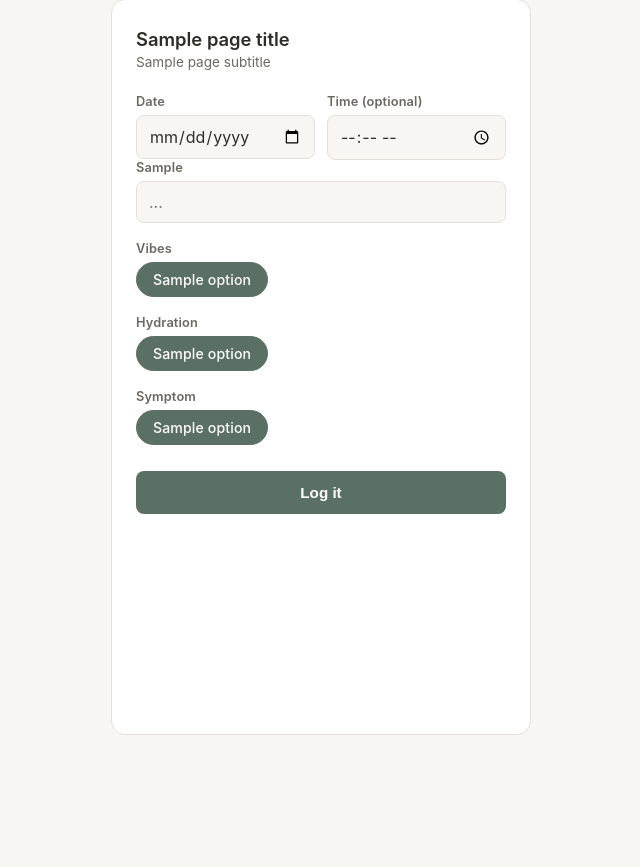
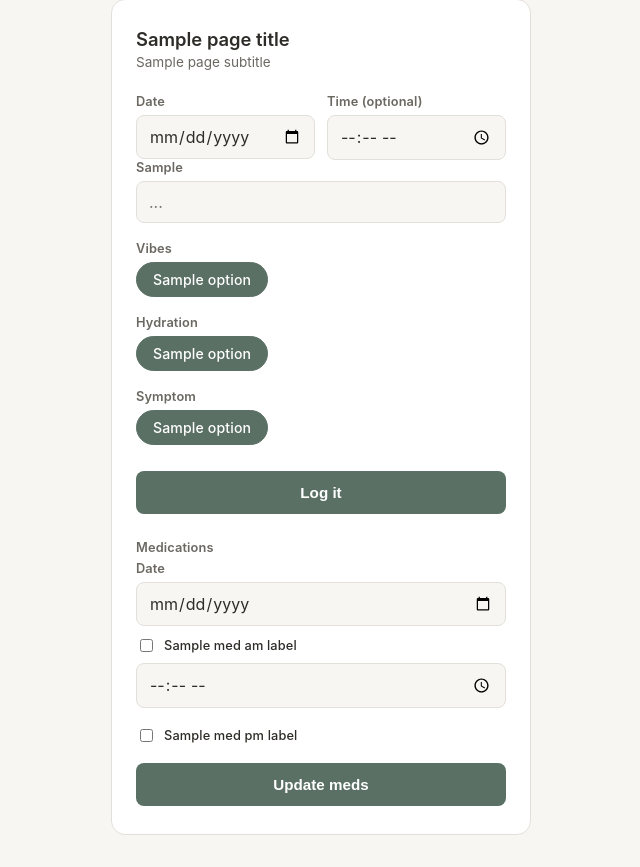
Before and after one commit to sarahrosegallagher/daily-log, a Flask app: template templates/index.html in a window 1280 px wide. Shown: the part 33-900 px from the top of the page, without its empty margins (319-959 px from the left). Before the commit the page ends 768 px from the top, so only its background shows below. Run offline with Flask 3, Linux system fonts and the light colour scheme; the template is opened without the code that fills it: most values are stand-ins (such as "Sample title", 1, 10 or a date in 2020).

Commit message:
build and test med feature, inspect db results

```diff
--- a/app.py
+++ b/app.py
@@ -28,6 +28,8 @@ ENTRY_PLACEHOLDER = config.ENTRY_PLACEHOLDER
 VIBE_OPTIONS = config.VIBE_OPTIONS
 HYDRATION_OPTIONS = config.HYDRATION_OPTIONS
 SYMPTOM_OPTIONS = config.SYMPTOM_OPTIONS
+MED_AM_LABEL = config.MED_AM_LABEL
+MED_PM_LABEL = config.MED_PM_LABEL
 
 # Basic auth credentials - set these as environment variables on the host,
 # don't hardcode real values here.
@@ -152,6 +154,39 @@ def append_entry(date_val, time_val, entry_val, vibes_val, hydration_val, sympto
             )
 
 
+def get_today_meds(date_str):
+    with sqlite3.connect(DB_PATH) as conn:
+        row = conn.execute(
+            "SELECT adderall_taken, adderall_time, nighttime_meds_taken "
+            "FROM daily_meds WHERE date = ?",
+            (date_str,),
+        ).fetchone()
+    if row is None:
+        return {"adderall_taken": False, "adderall_time": "", "nighttime_meds_taken": False}
+    adderall_taken, adderall_time, nighttime_meds_taken = row
+    return {
+        "adderall_taken": bool(adderall_taken),
+        "adderall_time": adderall_time or "",
+        "nighttime_meds_taken": bool(nighttime_meds_taken),
+    }
+
+
+def upsert_meds(date_str, adderall_taken, adderall_time, nighttime_meds_taken):
+    ensure_db()
+    with sqlite3.connect(DB_PATH) as conn:
+        conn.execute(
+            """
+            INSERT INTO daily_meds (date, adderall_taken, adderall_time, nighttime_meds_taken)
+            VALUES (?, ?, ?, ?)
+            ON CONFLICT(date) DO UPDATE SET
+                adderall_taken = excluded.adderall_taken,
+                adderall_time = excluded.adderall_time,
+                nighttime_meds_taken = excluded.nighttime_meds_taken
+            """,
+            (date_str, int(adderall_taken), adderall_time, int(nighttime_meds_taken)),
+        )
+
+
 # --- Routes -----------------------------------------------------------
 @app.route("/", methods=["GET"])
 @requires_auth
@@ -169,6 +204,9 @@ def index():
         page_title=PAGE_TITLE,
         page_subtitle=PAGE_SUBTITLE,
         entry_placeholder=ENTRY_PLACEHOLDER,
+        med_am_label=MED_AM_LABEL,
+        med_pm_label=MED_PM_LABEL,
+        meds=get_today_meds(today),
     )
 
 
@@ -199,6 +237,19 @@ def submit():
     return redirect(url_for("index"))
 
 
+@app.route("/meds", methods=["POST"])
+@requires_auth
+def meds():
+    date_val = request.form.get("date", "").strip() or datetime.now().strftime("%Y-%m-%d")
+    adderall_taken = "adderall_taken" in request.form
+    adderall_time = request.form.get("adderall_time", "").strip() if adderall_taken else ""
+    nighttime_meds_taken = "nighttime_meds_taken" in request.form
+
+    upsert_meds(date_val, adderall_taken, adderall_time, nighttime_meds_taken)
+    flash("Meds updated.")
+    return redirect(url_for("index"))
+
+
 if __name__ == "__main__":
     ensure_db()
     debug_mode = os.environ.get("FLASK_DEBUG", "0") == "1"
--- a/templates/index.html
+++ b/templates/index.html
@@ -179,6 +179,25 @@
 
       <button type="submit">Log it</button>
     </form>
+
+    <label style="margin-top: 26px;">Medications</label>
+    <form action="{{ url_for('meds') }}" method="POST">
+      <label for="meds-date">Date</label>
+      <input type="date" id="meds-date" name="date" value="{{ today }}">
+
+      <label style="display: flex; align-items: center; gap: 8px; font-weight: 500; color: var(--ink); margin: 10px 0 0;">
+        <input type="checkbox" id="adderall_taken" name="adderall_taken" {% if meds.adderall_taken %}checked{% endif %} style="width: auto;">
+        {{ med_am_label }}
+      </label>
+      <input type="time" id="adderall_time" name="adderall_time" value="{{ meds.adderall_time }}" style="margin-top: 8px;">
+
+      <label style="display: flex; align-items: center; gap: 8px; font-weight: 500; color: var(--ink); margin: 18px 0 0;">
+        <input type="checkbox" id="nighttime_meds_taken" name="nighttime_meds_taken" {% if meds.nighttime_meds_taken %}checked{% endif %} style="width: auto;">
+        {{ med_pm_label }}
+      </label>
+
+      <button type="submit" style="margin-top: 18px;">Update meds</button>
+    </form>
   </div>
 </body>
 </html>
--- /dev/null
+++ b/test.sql
@@ -0,0 +1,6 @@
+-- SQLite
+SELECT date, adderall_taken, adderall_time, nighttime_meds_taken
+FROM daily_meds;
+
+select *
+from entries;
```
Also changed, not shown: 1 other file.
